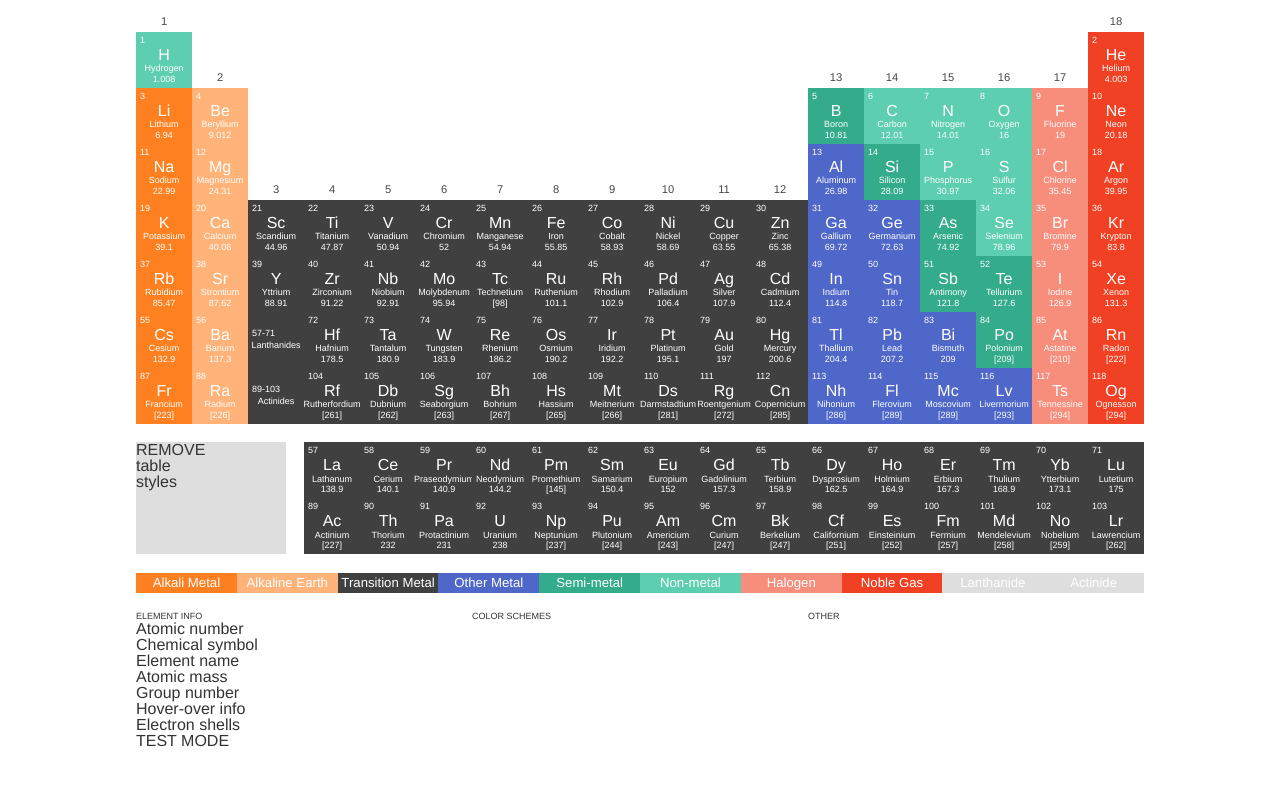
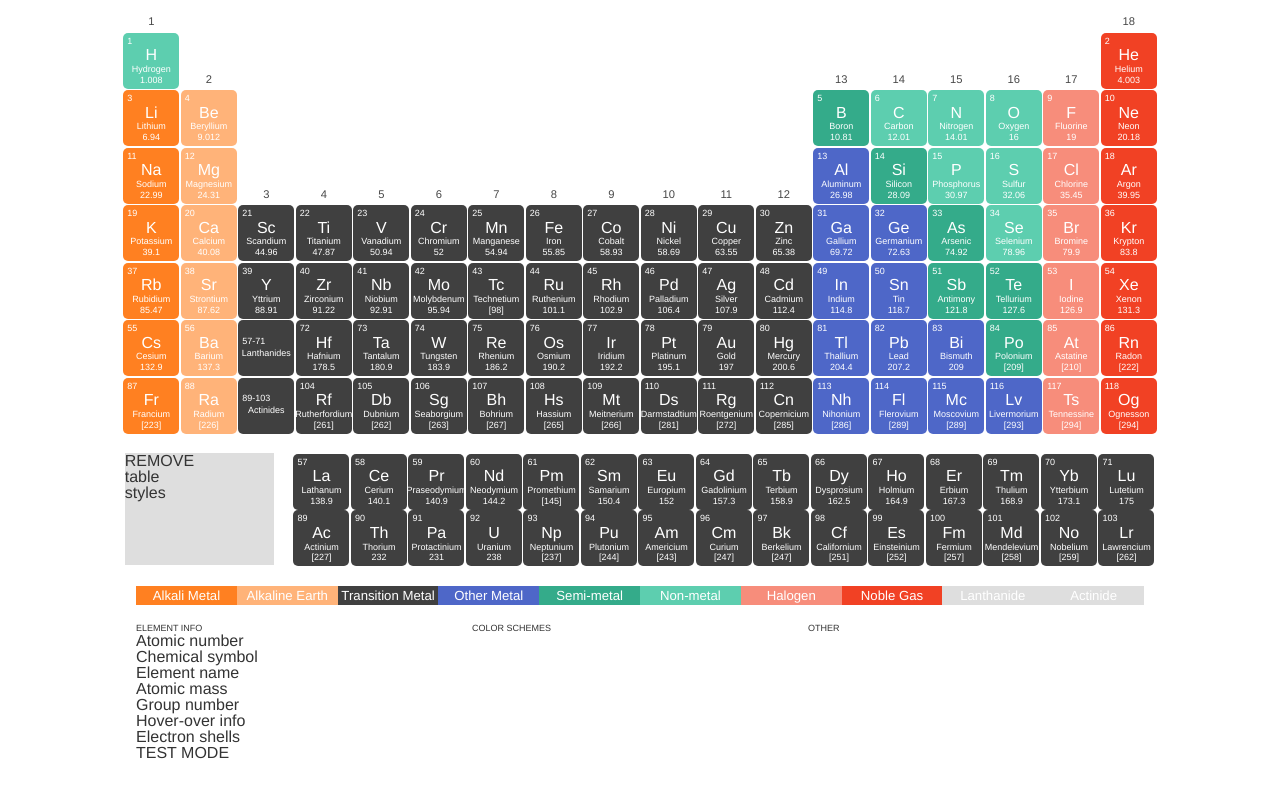
Before and after one commit to balexyoung/periodic-table, a plain HTML site: page index.html in a window 1280 px wide. Drawn offline with nearby package versions, Linux system fonts and the light colour scheme.

Commit message:
Rounded element corners plus margin

```diff
--- a/resources/css/style.css
+++ b/resources/css/style.css
@@ -130,17 +130,12 @@ body {
   justify-content: center;
   align-items: center;  /* This will go when making everything align left */
   background: lightgray;
-  /* height: 56px; */
-  /* width: 56px; */
   width: 3.5rem;
   height: 3.5rem;
   color: #FFFFFF;
+  border-radius: 5px;
+  margin: 0.75px;
 }
-
-/* .element-container:hover {
-  background: #FFFFFF;
-  color: #000;
-} */
 
 .alkali-metal {
   background: var(--alkali-metal-color);
```
